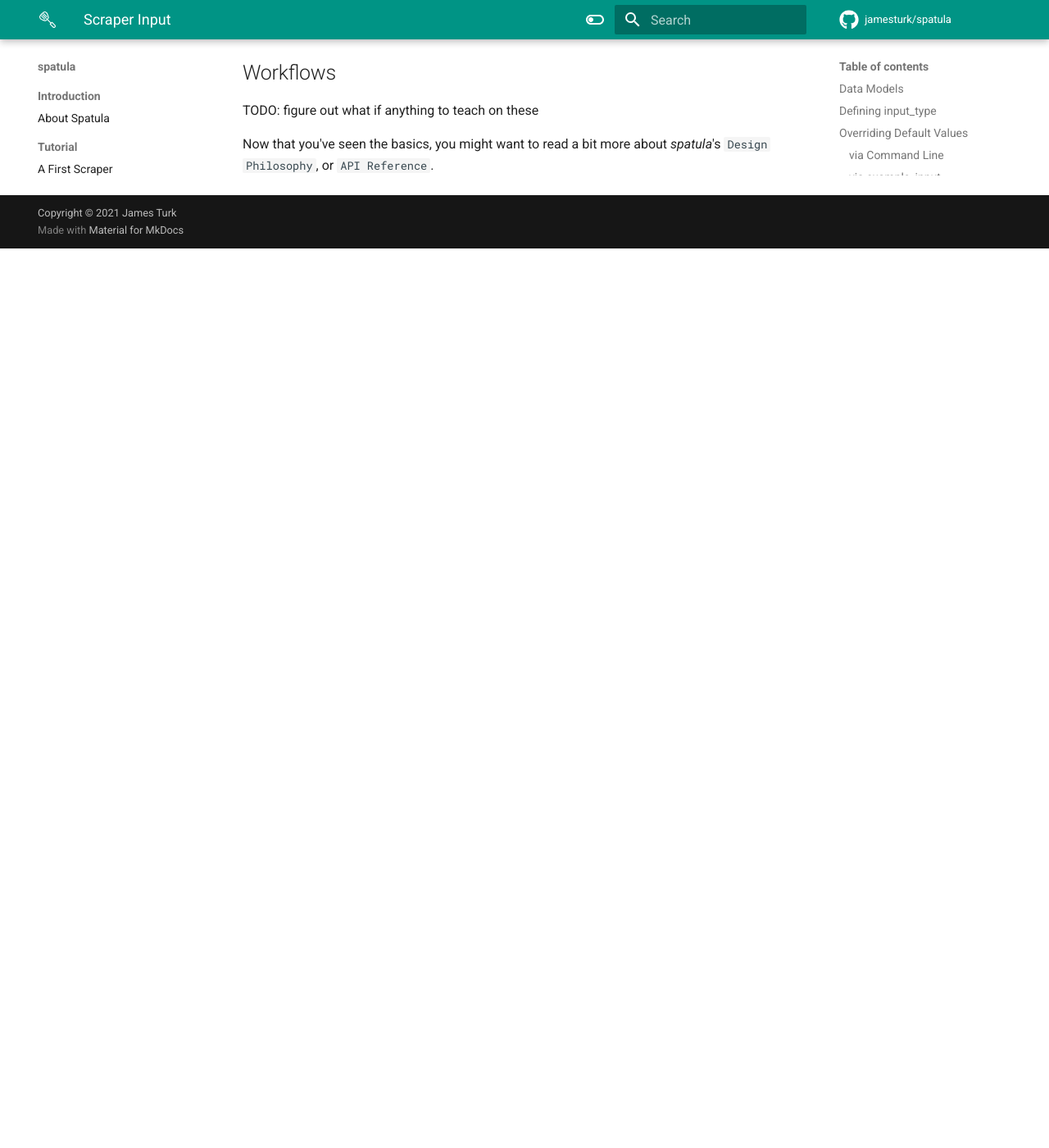
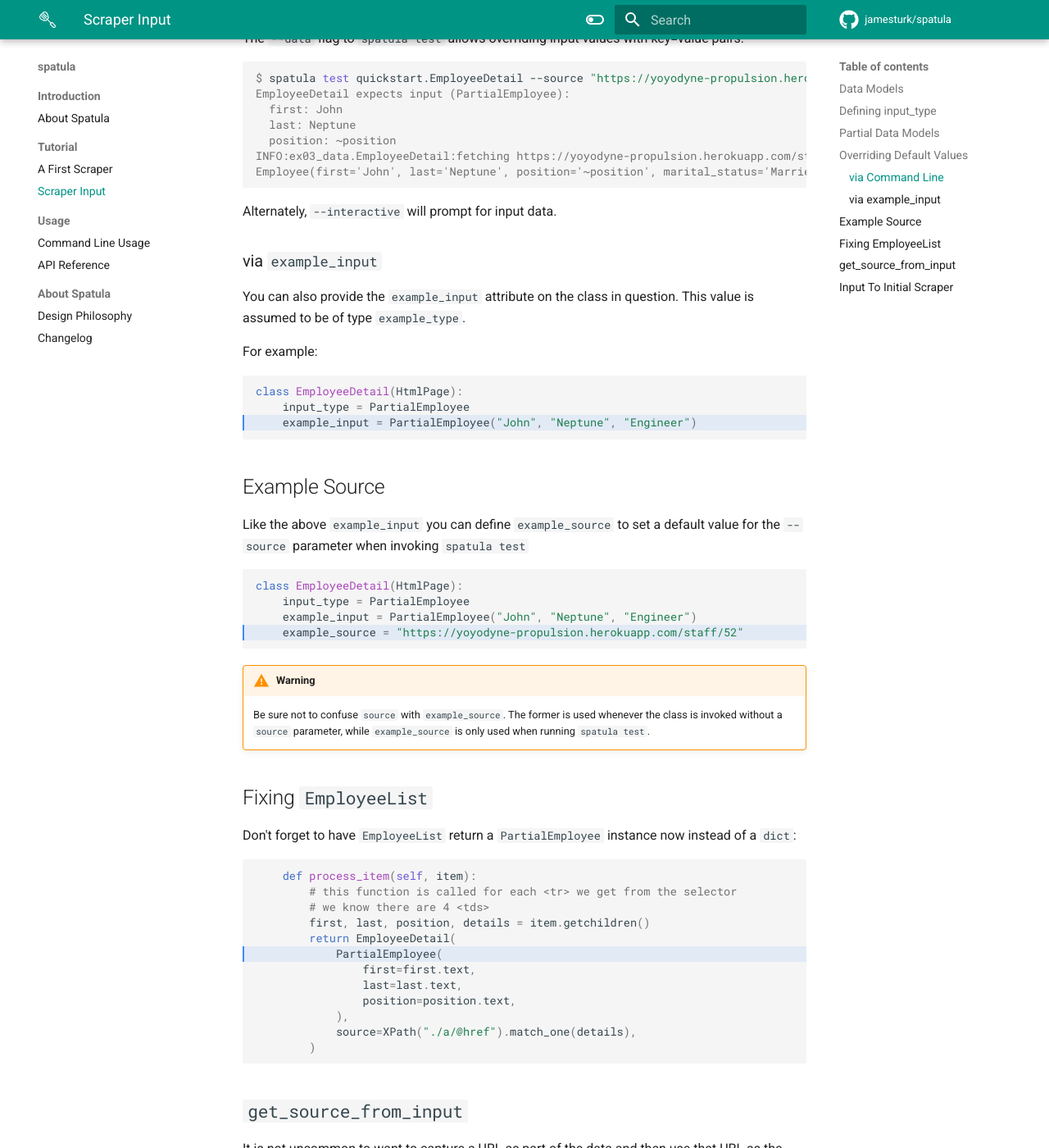
Before and after one commit to jamesturk/spatula, an MkDocs documentation site: the page built from docs/scraper-input.md, in a window 1280 px wide and 1400 px high, scrolled down 3417 px. Shown: the whole window at 82% size. Built offline with MkDocs 1.6.1 and Material for MkDocs 9.7.7, drawn with Linux system fonts in a browser that asks for light colours; comment, search, counter and statistics services are not loaded; before the commit the page ends 3720 px from its top, so only the background shows below that; some of the changed text lies outside the part shown.

Commit message:
scraper input

````diff
--- a/docs/scraper-input.md
+++ b/docs/scraper-input.md
@@ -3,7 +3,7 @@
 
 ## Data Models
 
-Back in [scraper-basics.md#chaining-pages-together] we saw that when chaining pages we can pass data through from the parent page.
+Back in [Part One](scraper-basics.md#chaining-pages-together) we saw that when chaining pages we can pass data through from the parent page.
 
 ``` python hl_lines="10 11 12"
 class EmployeeDetail(HtmlPage):
@@ -21,9 +21,9 @@
         )
 ```
 
-Dictionaries seem to work well for this since we can decide what data we want to grab on each page and combine them easily, but as scrapers tend to evolve over time it can be nice to have something a bit more self-documenting.
+Dictionaries seem to work well for this since we can decide what data we want to grab on each page and combine them easily, but as scrapers tend to evolve over time it can be nice to have something a bit more self-documenting, and add the possibility to validate the data we're collecting.
 
-That's where we can introduce `dataclasses`, `attrs`, or `pydaantic` models:
+That's where we can introduce `dataclasses`, `attrs`, or `pydantic` models:
 
 === "dataclasses"
 
@@ -172,6 +170,68 @@
 
 Test data has been used, so even though `EmployeeList` didn't pass data into `EmployeeDetail` we can still see roughly what the data would look like if it had.
 
+## Partial Data Models
+
+The above pattern is pretty useful & common.
+Often part of the data comes from one page, and the rest from another (or perhaps even more).
+
+A nice way to handle this without introducing a ton of redundancy is by setting up your models to inherit from one another:
+
+=== "dataclasses"
+
+    ``` python
+    from dataclasses import dataclass
+
+    @dataclass
+    class PartialEmployee:
+        first: str
+        last: str
+        position: str
+
+    @dataclass
+    class Employee(PartialEmployee):
+        marital_status: str
+        children: int
+        hired: str
+    ```
+
+=== "attrs"
+
+    ``` python
+    import attr
+
+    @attr.s(auto_attribs=True)
+    class Employee:
+        first: str
+        last: str
+        position: str
+
+    @attr.s(auto_attribs=True)
+    class PartialEmployee(Employee):
+        marital_status: str
+        children: int
+        hired: str
+    ```
+
+=== "pydantic"
+
+    ``` python
+    from pydantic import BaseModel
+
+    class PartialEmployee(BaseModel):
+        first: str
+        last: str
+        position: str
+
+    class Employee(PartialEmployee):
+        marital_status: str
+        children: int
+        hired: str
+    ```
+
+!!! note
+    Be sure to remember to decorate the derived class(es) if using `dataclasses` or `attrs`.
+
 ## Overriding Default Values
 
 Sometimes you may want to override default values (especially useful if the behavior of the second scrape varies on data from the first).
@@ -203,13 +263,128 @@
     example_input = PartialEmployee("John", "Neptune", "Engineer")
 ```
 
-## Making Testing Better
+## Example Source
 
-TODO: add more ways to make testing work
+Like the above `example_input` you can define `example_source` to set a default value for the `--source` parameter when invoking `spatula test`
 
-## Workflows
+``` python hl_lines="4"
+class EmployeeDetail(HtmlPage):
+    input_type = PartialEmployee
+    example_input = PartialEmployee("John", "Neptune", "Engineer")
+    example_source = "https://yoyodyne-propulsion.herokuapp.com/staff/52"
+```
 
-TODO: figure out what if anything to teach on these
+!!! warning
+    Be sure not to confuse `source` with `example_source`.  The former is used whenever
+    the class is invoked without a `source` parameter, while `example_source` is only used
+    when running `spatula test`.
 
-Now that you've seen the basics, you might want to read a bit more
-about *spatula*'s `Design Philosophy`, or `API Reference`.
+## Fixing `EmployeeList`
+
+Don't forget to have `EmployeeList` return a `PartialEmployee` instance now instead of a `dict`:
+
+``` python hl_lines="6"
+    def process_item(self, item):
+        # this function is called for each <tr> we get from the selector
+        # we know there are 4 <tds>
+        first, last, position, details = item.getchildren()
+        return EmployeeDetail(
+            PartialEmployee(
+                first=first.text,
+                last=last.text,
+                position=position.text,
+            ),
+            source=XPath("./a/@href").match_one(details),
+        )
+```
+
+## `get_source_from_input`
+
+It is not uncommon to want to capture a URL as part of the data and then use that URL as the next `source`.
+
+Let's go ahead and modify `PartialEmployee` to collect a URL:
+
+=== "dataclasses"
+
+    ``` python hl_lines="6"
+    @dataclass
+    class PartialEmployee:
+        first: str
+        last: str
+        position: str
+        url: str
+    ```
+
+=== "attrs"
+
+    ``` python hl_lines="6"
+    @attr.s(auto_attribs=True)
+    class PartialEmployee:
+        first: str
+        last: str
+        position: str
+        url: str
+    ```
+
+=== "pydantic"
+
+    ``` python hl_lines="5"
+    class PartialEmployee(BaseModel):
+        first: str
+        last: str
+        position: str
+        url: str
+    ```
+
+And then we'll modify `EmployeeList.process_item` to capture this URL, and stop providing a redundant `source`:
+
+``` python hl_lines="10"
+    def process_item(self, item):
+        # this function is called for each <tr> we get from the selector
+        # we know there are 4 <tds>
+        first, last, position, details = item.getchildren()
+        return EmployeeDetail(
+            PartialEmployee(
+                first=first.text,
+                last=last.text,
+                position=position.text,
+                url=XPath("./a/@href").match_one(details),
+            ),
+        )
+```
+
+And finally, add a `get_source_from_input` method to `EmployeeDetail` (as well as updating the other uses of `Employee` to have URL):
+
+``` python hl_lines="7 10-11 21"
+class EmployeeDetail(HtmlPage):
+    input_type = PartialEmployee
+    example_input = PartialEmployee(
+        "John",
+        "Neptune",
+        "Engineer",
+        "https://yoyodyne-propulsion.herokuapp.com/staff/1",
+    )
+
+    def get_source_from_input(self):
+        return self.input.url
+
+    def process_page(self):
+        marital_status = CSS("#status").match_one(self.root)
+        children = CSS("#children").match_one(self.root)
+        hired = CSS("#hired").match_one(self.root)
+        return Employee(
+            first=self.input.first,
+            last=self.input.last,
+            position=self.input.position,
+            url=self.input.url,
+            marital_status=marital_status.text,
+            children=children.text,
+            hired=hired.text,
+        )
+```
+
+Of course, if you have a more complex situation you can do whatever you like in `get_source_from_input`.
+
+## Input To Initial Scraper
+
+TODO: coming soon
````
Also changed, not shown: other parts of docs/scraper-input.md (+1 -3 lines).
